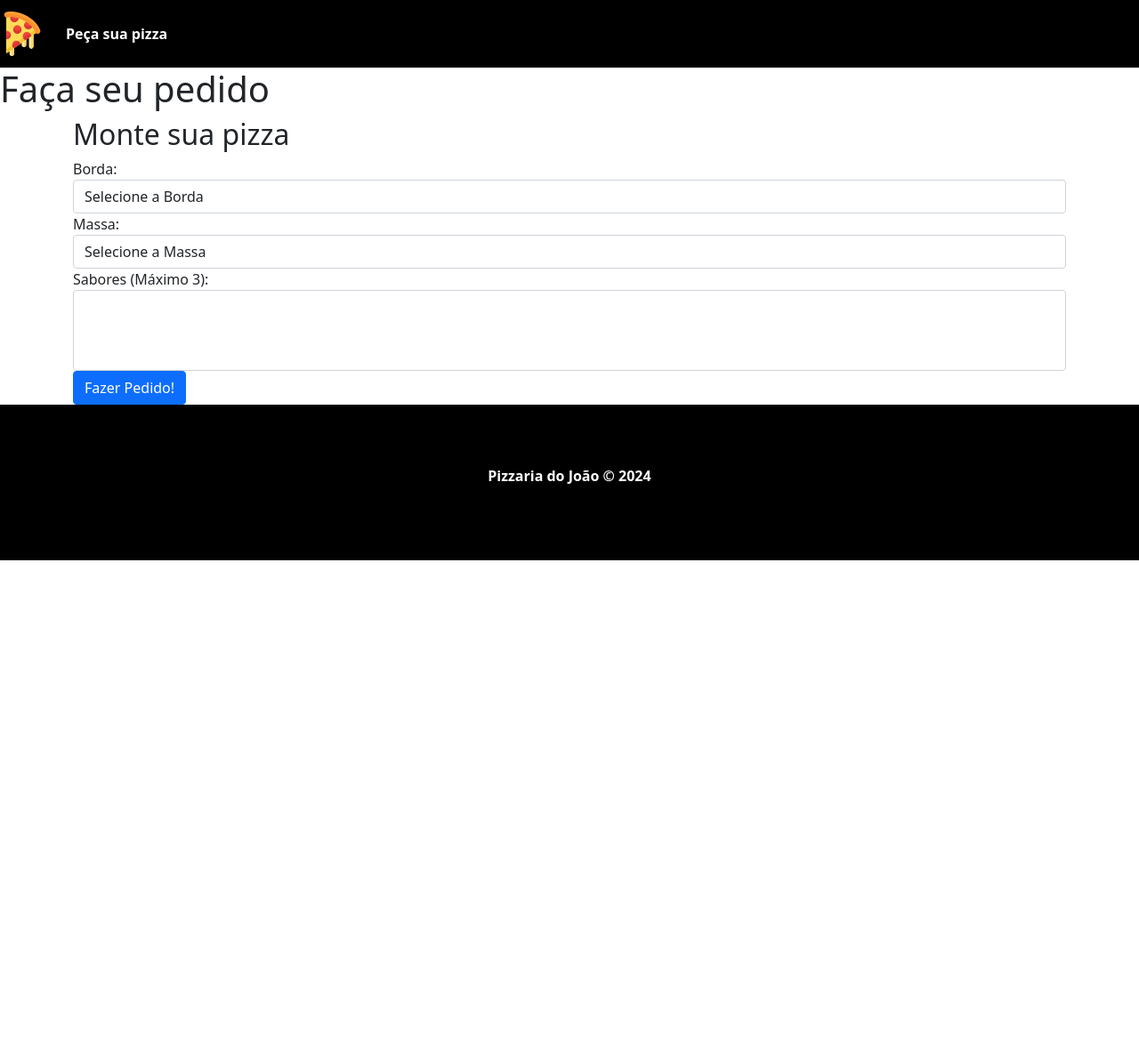
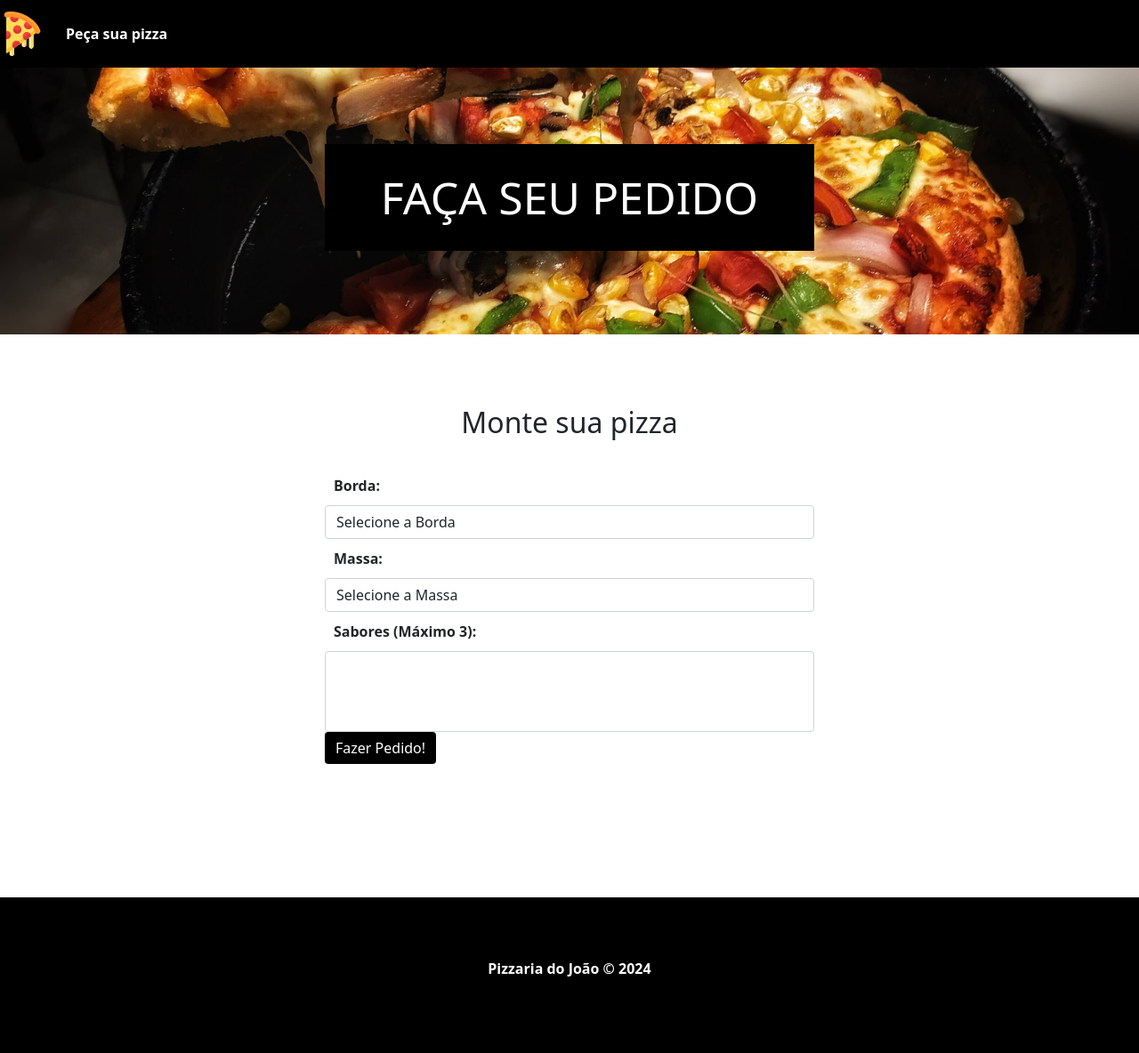
Before and after one commit to freitasj1/projeto-pizzaria, a PHP site: page / in a window 1280 px wide. Shown: the whole page at 89% size. Before the commit the page ends 630 px from the top, so only its background shows below. Run offline with PHP 8.4, Linux system fonts and the light colour scheme; lists and menus that the app fills with data are empty; some libraries are stand-ins or nearby versions.

Commit message:
css parcialmente finalizado

```diff
--- a/css/style.css
+++ b/css/style.css
@@ -17,6 +17,62 @@ html, body {
   color: #fff;
 }
 
+/* HOME */
+
+#main-banner {
+  background-image: url("../img/pizza-banner.jpg");
+  height: 300px;
+  background-position: center;
+  background-size: cover;
+  width: 100%;
+  background-position-y: -300px;
+  display: flex;
+  align-items: center;
+  justify-content: center;
+}
+#main-banner h1 {
+  color: #fff;
+  background-color: #000;
+  text-align: center;
+  padding: 30px;
+  text-transform: uppercase;
+  width: 550px;
+  font-size: 50px;
+
+}
+
+#main-container {
+  margin-bottom: 100px;
+  padding: 50px 0;
+  text-align: center;
+  min-height: 50%;
+}
+
+#main-container h2 {
+  margin: 30px;
+}
+
+.row {
+  margin: 0;
+}
+
+.pizza-form {
+  max-width: 550px;
+  margin: 0 auto;
+  text-align: left;
+
+}
+
+.pizza-form label {
+  font-weight: bold;
+  margin: 10px;
+}
+
+.btn.btn-primary {
+  background-color: #000;
+  border: #000;
+}
+
 /* footer */
 
 footer {
--- a/index.php
+++ b/index.php
@@ -9,7 +9,7 @@ include_once("templates/header.php");
             <div class="row">
                 <div class="col-md-12">
                     <h2>Monte sua pizza</h2>
-                    <form action="process/pizza.php" id="pizza-form" method="POST">
+                    <form action="process/pizza.php" class="pizza-form" method="POST">
                         <div class="form-group">
                         <label for="borda">Borda:</label>
                         <select name="borda" id="borda" class="form-control">
```
